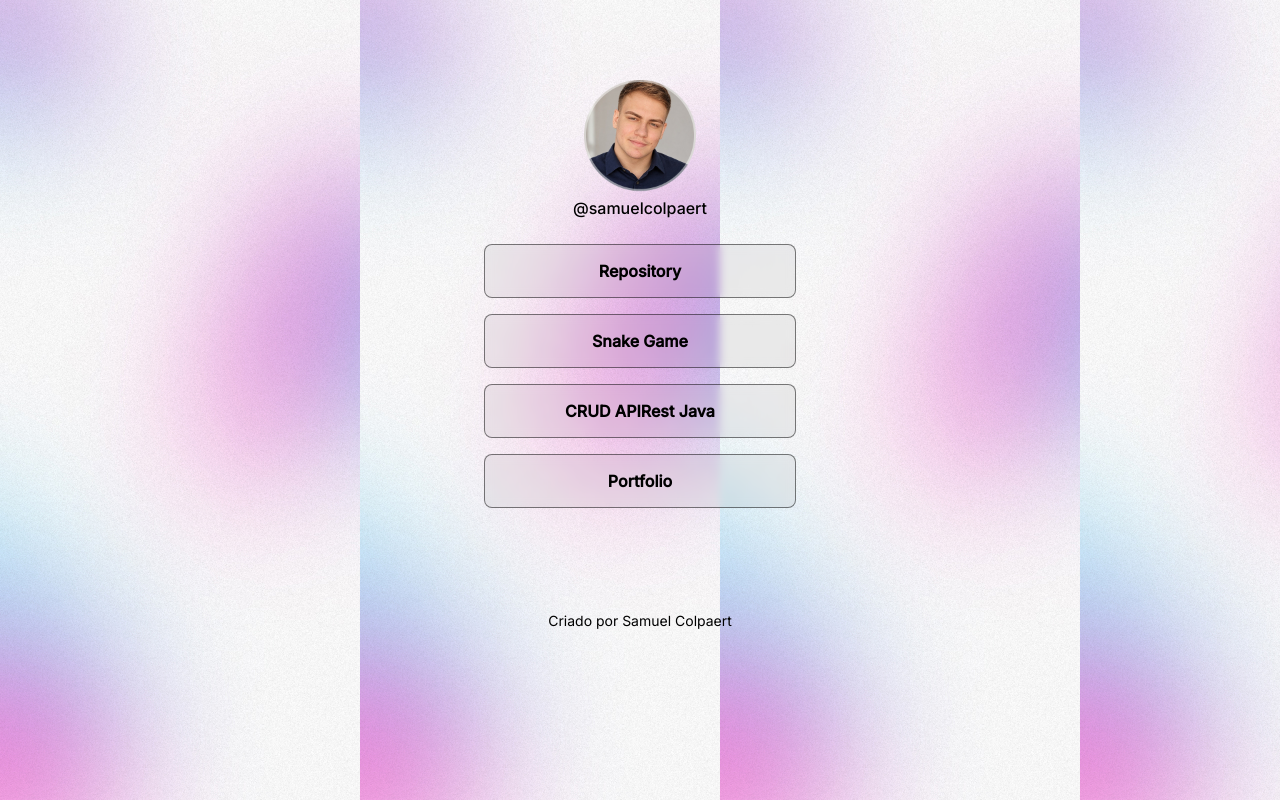
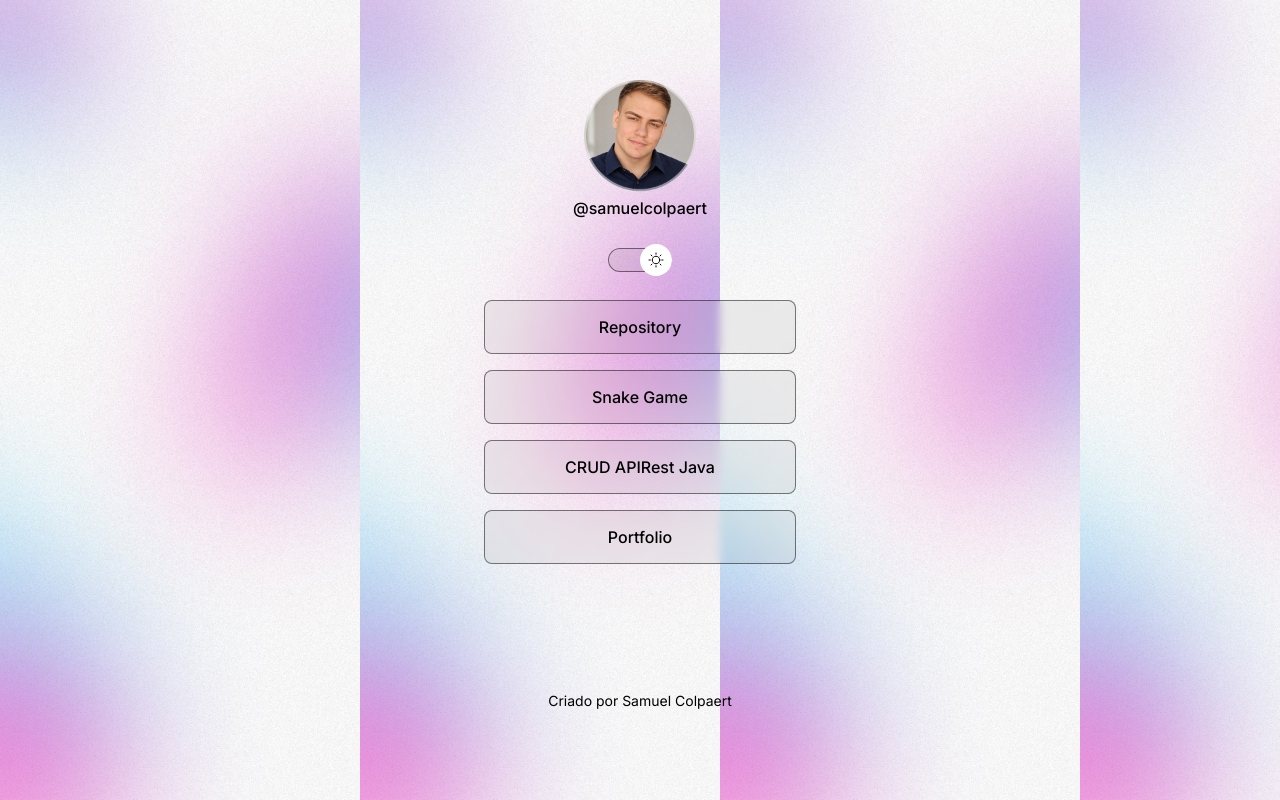
Before and after one commit to samlcss/link-hub, a plain HTML site: page index.html in a window 1280 px wide. Drawn offline with nearby package versions, Linux system fonts and the light colour scheme.

Commit message:
feat: add dark/light mode toggle switch and icons

```diff
--- a/index.html
+++ b/index.html
@@ -10,7 +10,7 @@
 
     <meta charset="UTF-8" />
     <meta name="viewport" content="width=device-width, initial-scale=1.0" />
-    <title>Document</title>
+    <title>linkhub</title>
     <link rel="stylesheet" href="style.css" />
   </head>
   <body>
@@ -19,6 +19,12 @@
         <img src="./assets/avatar.png" alt="Foto de perfil" />
         <p>@samuelcolpaert</p>
       </div>
+
+      <div id="switch">
+        <button></button>
+        <span></span>
+      </div>
+
       <ul>
         <li>
           <a href="https://github.com/samlcss?tab=repositories">Repository</a>
--- a/style.css
+++ b/style.css
@@ -11,6 +11,7 @@
   --surface-color: rgba(255, 255, 255, 0.05);
   --surface-color-hover: rgba(0, 0, 0, 0.02);
   --highlight-color: rgba(255, 255, 255, 0.2);
+  --switch-bg-url: url(./assets/moon-stars.svg);
 }
 
 .light {
@@ -20,6 +21,7 @@
   --surface-color: rgba(0, 0, 0, 0.05);
   --surface-color-hover: rgba(0, 0, 0, 0.02);
   --highlight-color: rgba(0, 0, 0, 0.1);
+  --switch-bg-url: url(./assets/sun.svg);
 }
 
 body {
@@ -36,6 +38,7 @@ body * {
   padding: 0 24px;
 }
 
+/*profile*/
 #profile {
   text-align: center;
   padding: 24px;
@@ -48,8 +51,44 @@ body * {
   line-height: 24px;
 }
 
+/*switch */
+#switch {
+  position: relative;
+  width: 64px;
+
+  margin: 4px auto;
+}
+
+#switch button {
+  width: 32px;
+  height: 32px;
+  background: white var(--switch-bg-url) no-repeat center;
+  border: 0;
+  border-radius: 50%;
+
+  position: absolute;
+  top: 50%;
+  left: 0;
+  z-index: 1;
+  transform: translateY(-50%);
+}
+
+.light #switch button {
+  right: 0;
+  left: initial;
+}
+
+#switch span {
+  display: block;
+  width: 64px;
+  height: 24px;
+  background: var(--surface-color);
+  border: 1px solid var(--stroke-color);
+  --webkit-backdrop-filter: blur(4px);
+  border-radius: 9999px;
+}
+
 /* links */
-
 ul {
   list-style: none;
   padding: 0;
@@ -57,6 +96,8 @@ ul {
   display: flex;
   flex-direction: column;
   gap: 16px;
+
+  padding: 24px 0;
 }
 
 ul li a {
@@ -74,20 +115,21 @@ ul li a {
   -webkit-backdrop-filter: blur(4px);
 
   text-decoration: none;
-  font-weight: bold;
+  font-weight: 500;
 
   transition: background 0.2s;
 }
 
+/*pseudo-selector*/
 ul li a:hover {
   background: var(--surface-color-hover);
   border: 1.5px solid var(--text-color);
 }
 
+/*social links*/
 #social-links {
   display: flex;
-  gap: 32px;
-
+  justify-content: center;
   padding: 24px 0;
 
   font-size: 24px;
@@ -100,11 +142,11 @@ ul li a:hover {
   padding: 16px;
 
   transition: background 0.2s;
+  border-radius: 50%;
 }
 
 #social-links a:hover {
   background: var(--highlight-color);
-  border-radius: 50%;
 }
 
 footer {
```
Also changed, not shown: assets/moon-stars.svg (added), assets/sun.svg (added).
